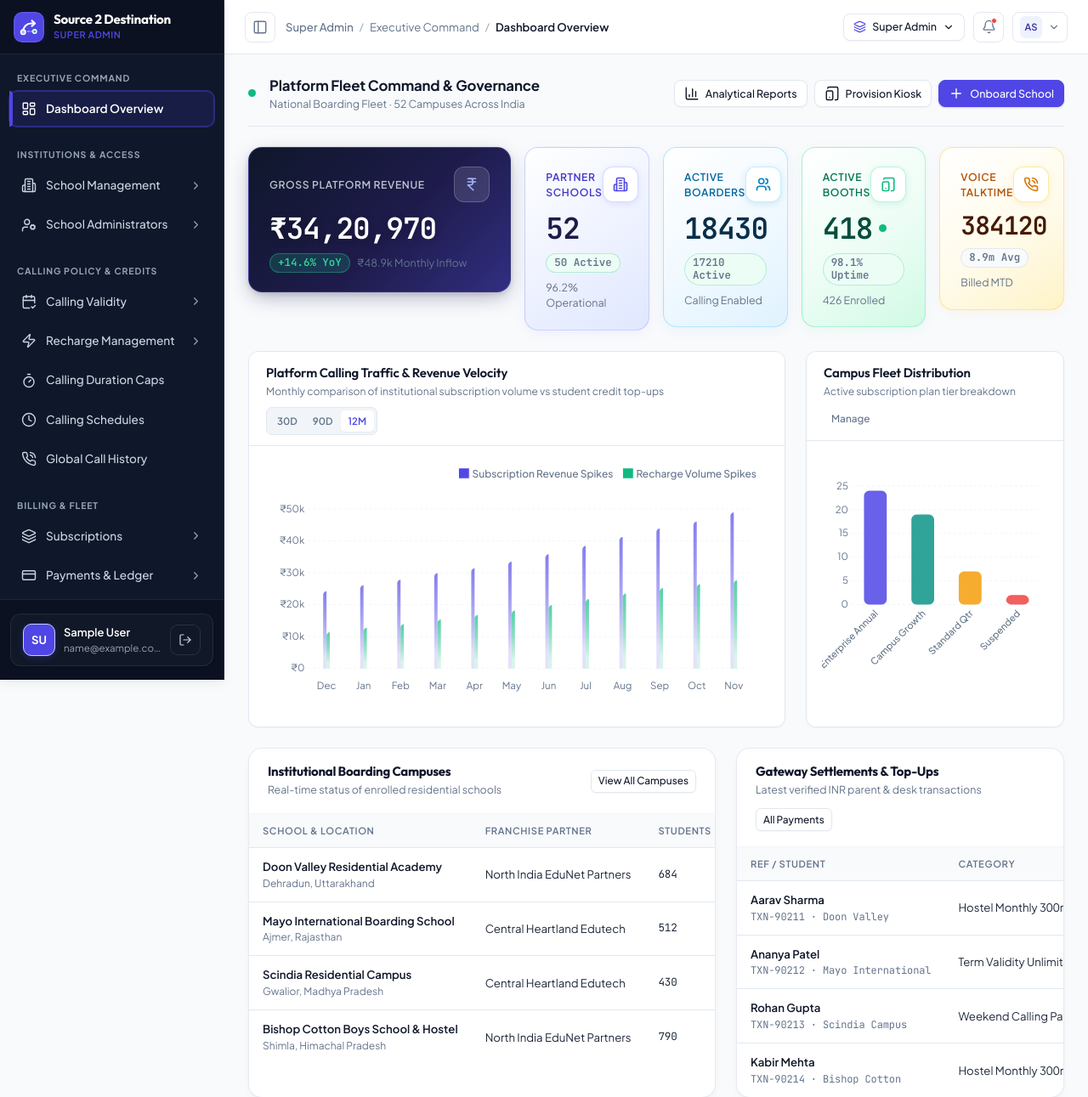
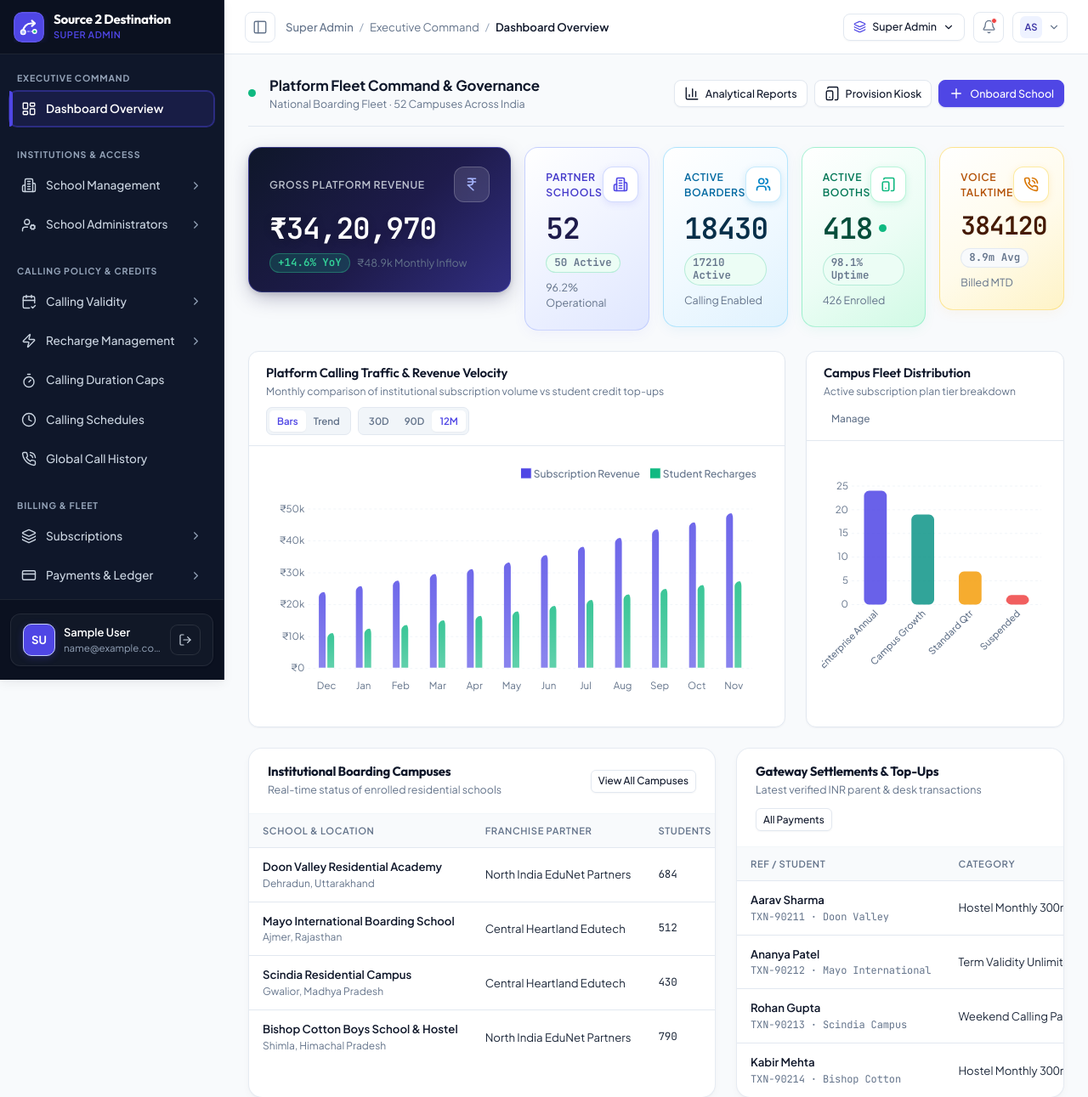
Before and after one commit to nishalpandit/source-2-destination, a Django app: page /super-admin/ in a window 1280 px wide. Shown: the top 1291 px of the page at 85% size. Run offline with Django 5.2, Linux system fonts and the light colour scheme; the visitor is signed in with stand-in values (Sample User, id 1); data that the repository does not hold is empty; some libraries are stand-ins or nearby versions.

Commit message:
feat(charts): replace anemic needle bars with substantial rounded pillar columns and add interactive Bars vs Trend view toggle across all dashboards

```diff
--- a/static/js/charts.js
+++ b/static/js/charts.js
@@ -96,97 +96,11 @@
     };
   }
 
-  function spikeChartOptions(height) {
-    return {
-      chart: {
-        type: 'bar',
-        height: height || 275,
-        fontFamily: BASE_FONT,
-        toolbar: { show: false },
-        zoom: { enabled: false },
-        animations: {
-          enabled: !window.matchMedia('(prefers-reduced-motion: reduce)').matches,
-          easing: 'easeinout',
-          speed: 400
-        }
-      },
-      plotOptions: {
-        bar: {
-          horizontal: false,
-          columnWidth: '18%', // Ultra-slender telemetric spike needles
-          borderRadius: 4,
-          borderRadiusApplication: 'end'
-        }
-      },
-      dataLabels: { enabled: false },
-      stroke: {
-        show: true,
-        width: 0,
-        colors: ['transparent']
-      },
-      fill: {
-        type: 'gradient',
-        gradient: {
-          shade: 'light',
-          type: 'vertical',
-          shadeIntensity: 0.25,
-          opacityFrom: 0.96,
-          opacityTo: 0.40,
-          stops: [0, 85, 100]
-        }
-      },
-      grid: {
-        borderColor: '#F1F5F9',
-        strokeDashArray: 3,
-        padding: { left: 6, right: 8, top: 4, bottom: 0 }
-      },
-      xaxis: {
-        axisBorder: { show: false },
-        axisTicks: { show: false },
-        crosshairs: {
-          show: true,
-          width: 1,
-          opacity: 0.85,
-          stroke: {
-            color: '#4F46E5',
-            width: 1,
-            dashArray: 3
-          }
-        },
-        labels: { style: { colors: '#64748B', fontSize: '11.5px', fontFamily: BASE_FONT } }
-      },
-      yaxis: {
-        crosshairs: {
-          show: true,
-          position: 'back',
-          stroke: {
-            color: '#94A3B8',
-            width: 1,
-            dashArray: 3
-          }
-        },
-        labels: { style: { colors: '#64748B', fontSize: '11.5px', fontFamily: BASE_FONT } }
-      },
-      legend: {
-        position: 'top',
-        horizontalAlign: 'right',
-        fontSize: '12px',
-        fontFamily: BASE_FONT,
-        markers: { radius: 3, width: 9, height: 9 }
-      },
-      tooltip: {
-        theme: 'dark',
-        shared: true,
-        intersect: false,
-        style: { fontSize: '12px', fontFamily: BASE_FONT }
-      }
-    };
-  }
-
   const CHART_REGISTRY = {
     /* ==================== SUPER ADMIN CHARTS ==================== */
     'sa-revenue-trend': {
-      build: (range) => {
+      build: (range, viewType) => {
+        const type = viewType || 'bar';
         const map = {
           '12M': {
             cats: ['Dec', 'Jan', 'Feb', 'Mar', 'Apr', 'May', 'Jun', 'Jul', 'Aug', 'Sep', 'Oct', 'Nov'],
@@ -205,22 +119,65 @@
           }
         };
         const d = map[range] || map['12M'];
-        return Object.assign(spikeChartOptions(285), {
+
+        if (type === 'area') {
+          return Object.assign(baseChartOptions('area', 285), {
             colors: [PALETTE.indigo, PALETTE.emerald],
             series: [
-            { name: 'Subscription Revenue Spikes', data: d.sub },
-            { name: 'Recharge Volume Spikes', data: d.rech }
+              { name: 'Subscription Revenue', data: d.sub },
+              { name: 'Student Recharges', data: d.rech }
             ],
+            fill: {
+              type: 'gradient',
+              gradient: { shadeIntensity: 1, opacityFrom: 0.35, opacityTo: 0.04, stops: [0, 92, 100] }
+            },
+            stroke: { curve: 'smooth', width: 3, lineCap: 'round' },
+            markers: { size: 3.5, strokeWidth: 2, strokeColors: '#FFFFFF', hover: { size: 6 } },
             xaxis: { categories: d.cats, axisBorder: { show: false }, axisTicks: { show: false }, labels: { style: { colors: '#64748B', fontSize: '11.5px', fontFamily: BASE_FONT } } },
             yaxis: { labels: { style: { colors: '#64748B', fontSize: '11.5px', fontFamily: BASE_FONT }, formatter: (v) => '₹' + (v >= 1000 ? (v / 1000).toFixed(0) + 'k' : v) } },
-          tooltip: { y: { formatter: (v) => '₹' + Number(v).toLocaleString('en-IN') } }
+            tooltip: { shared: true, intersect: false, y: { formatter: (v) => '₹' + Number(v).toLocaleString('en-IN') } }
+          });
+        }
+
+        // Substantial, balanced modern column view
+        return Object.assign(baseChartOptions('bar', 285), {
+          colors: [PALETTE.indigo, PALETTE.emerald],
+          plotOptions: {
+            bar: {
+              horizontal: false,
+              columnWidth: '46%',
+              borderRadius: 6,
+              borderRadiusApplication: 'end'
+            }
+          },
+          series: [
+            { name: 'Subscription Revenue', data: d.sub },
+            { name: 'Student Recharges', data: d.rech }
+          ],
+          fill: {
+            type: 'gradient',
+            gradient: {
+              shade: 'light',
+              type: 'vertical',
+              shadeIntensity: 0.15,
+              opacityFrom: 0.98,
+              opacityTo: 0.82,
+              stops: [0, 90, 100]
+            }
+          },
+          stroke: { show: true, width: 2, colors: ['transparent'] },
+          xaxis: { categories: d.cats, axisBorder: { show: false }, axisTicks: { show: false }, labels: { style: { colors: '#64748B', fontSize: '11.5px', fontFamily: BASE_FONT } } },
+          yaxis: { labels: { style: { colors: '#64748B', fontSize: '11.5px', fontFamily: BASE_FONT }, formatter: (v) => '₹' + (v >= 1000 ? (v / 1000).toFixed(0) + 'k' : v) } },
+          tooltip: { shared: true, intersect: false, y: { formatter: (v) => '₹' + Number(v).toLocaleString('en-IN') } }
         });
       }
     },
 
     'sa-school-growth': {
-      build: () => Object.assign(spikeChartOptions(265), {
+      build: () => Object.assign(baseChartOptions('line', 265), {
         colors: [PALETTE.indigo, PALETTE.teal],
+        stroke: { curve: 'smooth', width: 3 },
+        markers: { size: 4, strokeWidth: 2, strokeColors: '#FFFFFF' },
         series: [
           { name: 'Total Registered Schools', data: [28, 31, 34, 36, 39, 41, 44, 46, 48, 50, 51, 52] },
           { name: 'Active Boarding Campuses', data: [26, 29, 32, 34, 37, 39, 42, 44, 46, 48, 49, 50] }
@@ -234,11 +191,12 @@
         const d = range === '7D'
           ? { cats: ['Wed', 'Thu', 'Fri', 'Sat', 'Sun', 'Mon', 'Tue'], mins: [7820, 8140, 9420, 12680, 14120, 8390, 8940], calls: [910, 945, 1120, 1480, 1620, 980, 1040] }
           : { cats: ['Wk 1', 'Wk 2', 'Wk 3', 'Wk 4', 'Wk 5', 'Wk 6', 'Wk 7', 'Wk 8'], mins: [52400, 54800, 56100, 58900, 61200, 59800, 63400, 66850], calls: [6120, 6380, 6510, 6890, 7120, 6940, 7410, 7820] };
-        return Object.assign(spikeChartOptions(265), {
+        return Object.assign(baseChartOptions('bar', 265), {
           colors: [PALETTE.indigo, PALETTE.sky],
+          plotOptions: { bar: { columnWidth: '46%', borderRadius: 5, borderRadiusApplication: 'end' } },
           series: [
-            { name: 'Calling Minutes Spikes', data: d.mins },
-            { name: 'Completed Sessions Spikes', data: d.calls }
+            { name: 'Calling Minutes', data: d.mins },
+            { name: 'Completed Sessions', data: d.calls }
           ],
           xaxis: { categories: d.cats, axisBorder: { show: false }, axisTicks: { show: false }, labels: { style: { colors: '#64748B', fontSize: '11.5px', fontFamily: BASE_FONT } } }
         });
@@ -344,16 +302,52 @@
 
     /* ==================== FRANCHISE CHARTS ==================== */
     'fr-revenue-chart': {
-      build: () => Object.assign(spikeChartOptions(275), {
+      build: (range, viewType) => {
+        const type = viewType || 'bar';
+        const cats = ['Dec', 'Jan', 'Feb', 'Mar', 'Apr', 'May', 'Jun', 'Jul', 'Aug', 'Sep', 'Oct', 'Nov'];
+        const gross = [10200, 11100, 11900, 12800, 13600, 14500, 15400, 16200, 17100, 17900, 18800, 19450];
+        const comm = [1836, 1998, 2142, 2304, 2448, 2610, 2772, 2916, 3078, 3222, 3384, 3501];
+
+        if (type === 'area') {
+          return Object.assign(baseChartOptions('area', 275), {
             colors: [PALETTE.indigo, PALETTE.teal],
             series: [
-          { name: 'Gross Territory Revenue Spikes', data: [10200, 11100, 11900, 12800, 13600, 14500, 15400, 16200, 17100, 17900, 18800, 19450] },
-          { name: 'Net Partner Commission Spikes (18%)', data: [1836, 1998, 2142, 2304, 2448, 2610, 2772, 2916, 3078, 3222, 3384, 3501] }
+              { name: 'Gross Territory Revenue', data: gross },
+              { name: 'Net Partner Commission (18%)', data: comm }
             ],
-        xaxis: { categories: ['Dec', 'Jan', 'Feb', 'Mar', 'Apr', 'May', 'Jun', 'Jul', 'Aug', 'Sep', 'Oct', 'Nov'], axisBorder: { show: false }, axisTicks: { show: false }, labels: { style: { colors: '#64748B', fontSize: '11.5px', fontFamily: BASE_FONT } } },
+            fill: { type: 'gradient', gradient: { shadeIntensity: 1, opacityFrom: 0.32, opacityTo: 0.04 } },
+            stroke: { curve: 'smooth', width: 3, lineCap: 'round' },
+            markers: { size: 3.5, strokeWidth: 2, strokeColors: '#FFFFFF', hover: { size: 6 } },
+            xaxis: { categories: cats, axisBorder: { show: false }, axisTicks: { show: false }, labels: { style: { colors: '#64748B', fontSize: '11.5px', fontFamily: BASE_FONT } } },
             yaxis: { labels: { style: { colors: '#64748B', fontSize: '11.5px', fontFamily: BASE_FONT }, formatter: (v) => '₹' + (v >= 1000 ? (v / 1000).toFixed(0) + 'k' : v) } },
-        tooltip: { y: { formatter: (v) => '₹' + Number(v).toLocaleString('en-IN') } }
-      })
+            tooltip: { shared: true, intersect: false, y: { formatter: (v) => '₹' + Number(v).toLocaleString('en-IN') } }
+          });
+        }
+
+        return Object.assign(baseChartOptions('bar', 275), {
+          colors: [PALETTE.indigo, PALETTE.teal],
+          plotOptions: {
+            bar: {
+              horizontal: false,
+              columnWidth: '46%',
+              borderRadius: 6,
+              borderRadiusApplication: 'end'
+            }
+          },
+          series: [
+            { name: 'Gross Territory Revenue', data: gross },
+            { name: 'Net Partner Commission (18%)', data: comm }
+          ],
+          fill: {
+            type: 'gradient',
+            gradient: { shade: 'light', type: 'vertical', shadeIntensity: 0.15, opacityFrom: 0.98, opacityTo: 0.82, stops: [0, 90, 100] }
+          },
+          stroke: { show: true, width: 2, colors: ['transparent'] },
+          xaxis: { categories: cats, axisBorder: { show: false }, axisTicks: { show: false }, labels: { style: { colors: '#64748B', fontSize: '11.5px', fontFamily: BASE_FONT } } },
+          yaxis: { labels: { style: { colors: '#64748B', fontSize: '11.5px', fontFamily: BASE_FONT }, formatter: (v) => '₹' + (v >= 1000 ? (v / 1000).toFixed(0) + 'k' : v) } },
+          tooltip: { shared: true, intersect: false, y: { formatter: (v) => '₹' + Number(v).toLocaleString('en-IN') } }
+        });
+      }
     },
 
     'fr-commission-bar': {
@@ -423,10 +417,10 @@
     },
 
     'fr-calling-usage-line': {
-      build: () => Object.assign(spikeChartOptions(255), {
+      build: () => Object.assign(baseChartOptions('bar', 255), {
         colors: [PALETTE.indigo],
-        plotOptions: { bar: { horizontal: false, columnWidth: '14%', borderRadius: 4, borderRadiusApplication: 'end' } },
-        series: [{ name: 'Territory Calling Minutes Spikes', data: [18400, 22100, 19500, 24800, 20900, 26400, 23120, 27940] }],
+        plotOptions: { bar: { horizontal: false, columnWidth: '44%', borderRadius: 5, borderRadiusApplication: 'end' } },
+        series: [{ name: 'Territory Calling Minutes', data: [18400, 22100, 19500, 24800, 20900, 26400, 23120, 27940] }],
         xaxis: { categories: ['Wk 1', 'Wk 2', 'Wk 3', 'Wk 4', 'Wk 5', 'Wk 6', 'Wk 7', 'Wk 8'], axisBorder: { show: false }, axisTicks: { show: false }, labels: { style: { colors: '#64748B', fontSize: '11.5px', fontFamily: BASE_FONT } } }
       })
     },
@@ -442,22 +436,57 @@
 
     /* ==================== SCHOOL ADMIN CHARTS ==================== */
     'sch-daily-calls': {
-      build: () => Object.assign(spikeChartOptions(270), {
+      build: (range, viewType) => {
+        const type = viewType || 'bar';
+        const cats = ['Thu', 'Fri', 'Sat', 'Sun', 'Mon', 'Tue', 'Today'];
+        const completed = [118, 132, 145, 188, 212, 154, 168];
+        const restricted = [8, 6, 9, 14, 12, 7, 5];
+
+        if (type === 'area') {
+          return Object.assign(baseChartOptions('area', 270), {
             colors: [PALETTE.indigo, PALETTE.rose],
             series: [
-          { name: 'Completed Calling Spikes', data: [118, 132, 145, 188, 212, 154, 168] },
-          { name: 'Restricted / Blocked Spikes', data: [8, 6, 9, 14, 12, 7, 5] }
+              { name: 'Completed Calls', data: completed },
+              { name: 'Restricted / Blocked Attempts', data: restricted }
             ],
-        xaxis: { categories: ['Thu', 'Fri', 'Sat', 'Sun', 'Mon', 'Tue', 'Today'], axisBorder: { show: false }, axisTicks: { show: false }, labels: { style: { colors: '#64748B', fontSize: '11.5px', fontFamily: BASE_FONT } } },
-        tooltip: { y: { formatter: (v) => v + ' Calls' } }
-      })
+            fill: { type: 'gradient', gradient: { shadeIntensity: 1, opacityFrom: 0.32, opacityTo: 0.04 } },
+            stroke: { curve: 'smooth', width: 3, lineCap: 'round' },
+            markers: { size: 4, strokeWidth: 2, strokeColors: '#FFFFFF', hover: { size: 6 } },
+            xaxis: { categories: cats, axisBorder: { show: false }, axisTicks: { show: false }, labels: { style: { colors: '#64748B', fontSize: '11.5px', fontFamily: BASE_FONT } } },
+            tooltip: { shared: true, intersect: false, y: { formatter: (v) => v + ' Calls' } }
+          });
+        }
+
+        return Object.assign(baseChartOptions('bar', 270), {
+          colors: [PALETTE.indigo, PALETTE.rose],
+          plotOptions: {
+            bar: {
+              horizontal: false,
+              columnWidth: '42%',
+              borderRadius: 6,
+              borderRadiusApplication: 'end'
+            }
+          },
+          series: [
+            { name: 'Completed Calls', data: completed },
+            { name: 'Restricted / Blocked Attempts', data: restricted }
+          ],
+          fill: {
+            type: 'gradient',
+            gradient: { shade: 'light', type: 'vertical', shadeIntensity: 0.15, opacityFrom: 0.98, opacityTo: 0.82, stops: [0, 90, 100] }
+          },
+          stroke: { show: true, width: 2, colors: ['transparent'] },
+          xaxis: { categories: cats, axisBorder: { show: false }, axisTicks: { show: false }, labels: { style: { colors: '#64748B', fontSize: '11.5px', fontFamily: BASE_FONT } } },
+          tooltip: { shared: true, intersect: false, y: { formatter: (v) => v + ' Calls' } }
+        });
+      }
     },
 
     'sch-weekly-duration': {
-      build: () => Object.assign(spikeChartOptions(270), {
+      build: () => Object.assign(baseChartOptions('bar', 270), {
         colors: [PALETTE.sky],
-        plotOptions: { bar: { horizontal: false, columnWidth: '16%', borderRadius: 4, borderRadiusApplication: 'end' } },
-        series: [{ name: 'Minutes Used Spikes', data: [1240, 1380, 1510, 2340, 2690, 1420, 1595] }],
+        plotOptions: { bar: { horizontal: false, columnWidth: '44%', borderRadius: 5, borderRadiusApplication: 'end' } },
+        series: [{ name: 'Minutes Used', data: [1240, 1380, 1510, 2340, 2690, 1420, 1595] }],
         xaxis: { categories: ['Thu', 'Fri', 'Sat', 'Sun', 'Mon', 'Tue', 'Today'], axisBorder: { show: false }, axisTicks: { show: false }, labels: { style: { colors: '#64748B', fontSize: '11.5px', fontFamily: BASE_FONT } } },
         tooltip: { y: { formatter: (v) => v + ' mins' } }
       })
@@ -517,16 +546,31 @@
     },
 
     'sch-recharge-trend': {
-      build: () => Object.assign(spikeChartOptions(260), {
+      build: () => Object.assign(baseChartOptions('bar', 260), {
         colors: [PALETTE.emerald, PALETTE.indigo],
+        plotOptions: { bar: { horizontal: false, columnWidth: '46%', borderRadius: 5, borderRadiusApplication: 'end' } },
         series: [
-          { name: 'Parent Portal Top-Ups Spikes', data: [38, 44, 52, 94, 61, 68] },
-          { name: 'School Desk Allocations Spikes', data: [14, 12, 18, 42, 19, 23] }
+          { name: 'Parent Portal Top-Ups', data: [38, 44, 52, 94, 61, 68] },
+          { name: 'School Desk Allocations', data: [14, 12, 18, 42, 19, 23] }
         ],
         xaxis: { categories: ['Jun', 'Jul', 'Aug', 'Sep', 'Oct', 'Nov'], axisBorder: { show: false }, axisTicks: { show: false }, labels: { style: { colors: '#64748B', fontSize: '11.5px', fontFamily: BASE_FONT } } }
       })
     }
   };
+
+  const chartState = {
+    'sa-revenue-trend': { range: '12M', view: 'bar' },
+    'fr-revenue-chart': { range: '12M', view: 'bar' },
+    'sch-daily-calls': { range: '7D', view: 'bar' }
+  };
+
+  function updateTargetChart(key) {
+    const entry = activeCharts[key];
+    if (!entry || !entry.spec) return;
+    const state = chartState[key] || { range: '12M', view: 'bar' };
+    const updated = entry.spec.build(state.range, state.view);
+    entry.instance.updateOptions(updated, true, true);
+  }
 
   function mountCharts() {
     if (!window.ApexCharts) return;
@@ -537,14 +581,15 @@
       if (!spec) return;
 
       el.innerHTML = '';
-      const opts = spec.build('12M');
+      const state = chartState[key] || { range: '12M', view: 'bar' };
+      const opts = spec.build(state.range, state.view);
       const chart = new window.ApexCharts(el, opts);
       chart.render();
       activeCharts[key] = { instance: chart, el, spec };
     });
 
-    // Bind time-range switcher buttons [data-chart-target="sa-revenue-trend"][data-range="30D"]
-    document.querySelectorAll('[data-chart-target]').forEach((btn) => {
+    // Bind time-range switcher buttons
+    document.querySelectorAll('[data-chart-target][data-range]').forEach((btn) => {
       btn.addEventListener('click', () => {
         const targetKey = btn.getAttribute('data-chart-target');
         const range = btn.getAttribute('data-range');
@@ -553,11 +598,25 @@
           group.querySelectorAll('.chart-range-btn').forEach((b) => b.classList.remove('active'));
           btn.classList.add('active');
         }
-        const entry = activeCharts[targetKey];
-        if (entry && entry.spec) {
-          const updated = entry.spec.build(range);
-          entry.instance.updateOptions(updated, true, true);
+        if (!chartState[targetKey]) chartState[targetKey] = { range: '12M', view: 'bar' };
+        chartState[targetKey].range = range;
+        updateTargetChart(targetKey);
+      });
+    });
+
+    // Bind view-type switcher buttons (Bars vs Trend)
+    document.querySelectorAll('[data-chart-target][data-view]').forEach((btn) => {
+      btn.addEventListener('click', () => {
+        const targetKey = btn.getAttribute('data-chart-target');
+        const view = btn.getAttribute('data-view');
+        const group = btn.closest('.chart-range-group');
+        if (group) {
+          group.querySelectorAll('.chart-range-btn').forEach((b) => b.classList.remove('active'));
+          btn.classList.add('active');
         }
+        if (!chartState[targetKey]) chartState[targetKey] = { range: '12M', view: 'bar' };
+        chartState[targetKey].view = view;
+        updateTargetChart(targetKey);
       });
     });
   }
--- a/templates/franchise/dashboard.html
+++ b/templates/franchise/dashboard.html
@@ -113,6 +113,10 @@
                 <div>
                   <h2 class="chart-card-title">Territory Revenue &amp; Net Commission Earnings</h2>
                   <p class="chart-card-subtitle">Monthly comparison of gross campus top-up volume vs net 18% partner commission</p>
+                </div>
+                <div class="chart-range-group">
+                  <button type="button" class="chart-range-btn active" data-chart-target="fr-revenue-chart" data-view="bar" title="Substantial Column View">Bars</button>
+                  <button type="button" class="chart-range-btn" data-chart-target="fr-revenue-chart" data-view="area" title="Fluid Trend Flow">Trend</button>
                 </div>
               </div>
               <div class="chart-card-body">
--- a/templates/school-admin/dashboard.html
+++ b/templates/school-admin/dashboard.html
@@ -131,6 +131,10 @@
                 <div>
                   <h2 class="chart-card-title">Daily Calling Traffic &amp; Window Compliance</h2>
                   <p class="chart-card-subtitle">Connected parent sessions vs restricted outside-hours attempts</p>
+                </div>
+                <div class="chart-range-group">
+                  <button type="button" class="chart-range-btn active" data-chart-target="sch-daily-calls" data-view="bar" title="Substantial Column View">Bars</button>
+                  <button type="button" class="chart-range-btn" data-chart-target="sch-daily-calls" data-view="area" title="Fluid Trend Flow">Trend</button>
                 </div>
               </div>
               <div class="chart-card-body">
--- a/templates/super-admin/dashboard.html
+++ b/templates/super-admin/dashboard.html
@@ -134,10 +134,16 @@
                   <h2 class="chart-card-title">Platform Calling Traffic &amp; Revenue Velocity</h2>
                   <p class="chart-card-subtitle">Monthly comparison of institutional subscription volume vs student credit top-ups</p>
                 </div>
-                <div class="chart-range-group">
-                  <button type="button" class="chart-range-btn" data-chart-target="sa-revenue-trend" data-range="30D">30D</button>
-                  <button type="button" class="chart-range-btn" data-chart-target="sa-revenue-trend" data-range="90D">90D</button>
-                  <button type="button" class="chart-range-btn active" data-chart-target="sa-revenue-trend" data-range="12M">12M</button>
+                <div class="d-flex align-items-center gap-2">
+                  <div class="chart-range-group">
+                    <button type="button" class="chart-range-btn active" data-chart-target="sa-revenue-trend" data-view="bar" title="Substantial Column View">Bars</button>
+                    <button type="button" class="chart-range-btn" data-chart-target="sa-revenue-trend" data-view="area" title="Fluid Trend Flow">Trend</button>
+                  </div>
+                  <div class="chart-range-group">
+                    <button type="button" class="chart-range-btn" data-chart-target="sa-revenue-trend" data-range="30D">30D</button>
+                    <button type="button" class="chart-range-btn" data-chart-target="sa-revenue-trend" data-range="90D">90D</button>
+                    <button type="button" class="chart-range-btn active" data-chart-target="sa-revenue-trend" data-range="12M">12M</button>
+                  </div>
                 </div>
               </div>
               <div class="chart-card-body">
```
Lines whose indentation alone changed are shown as unchanged.
